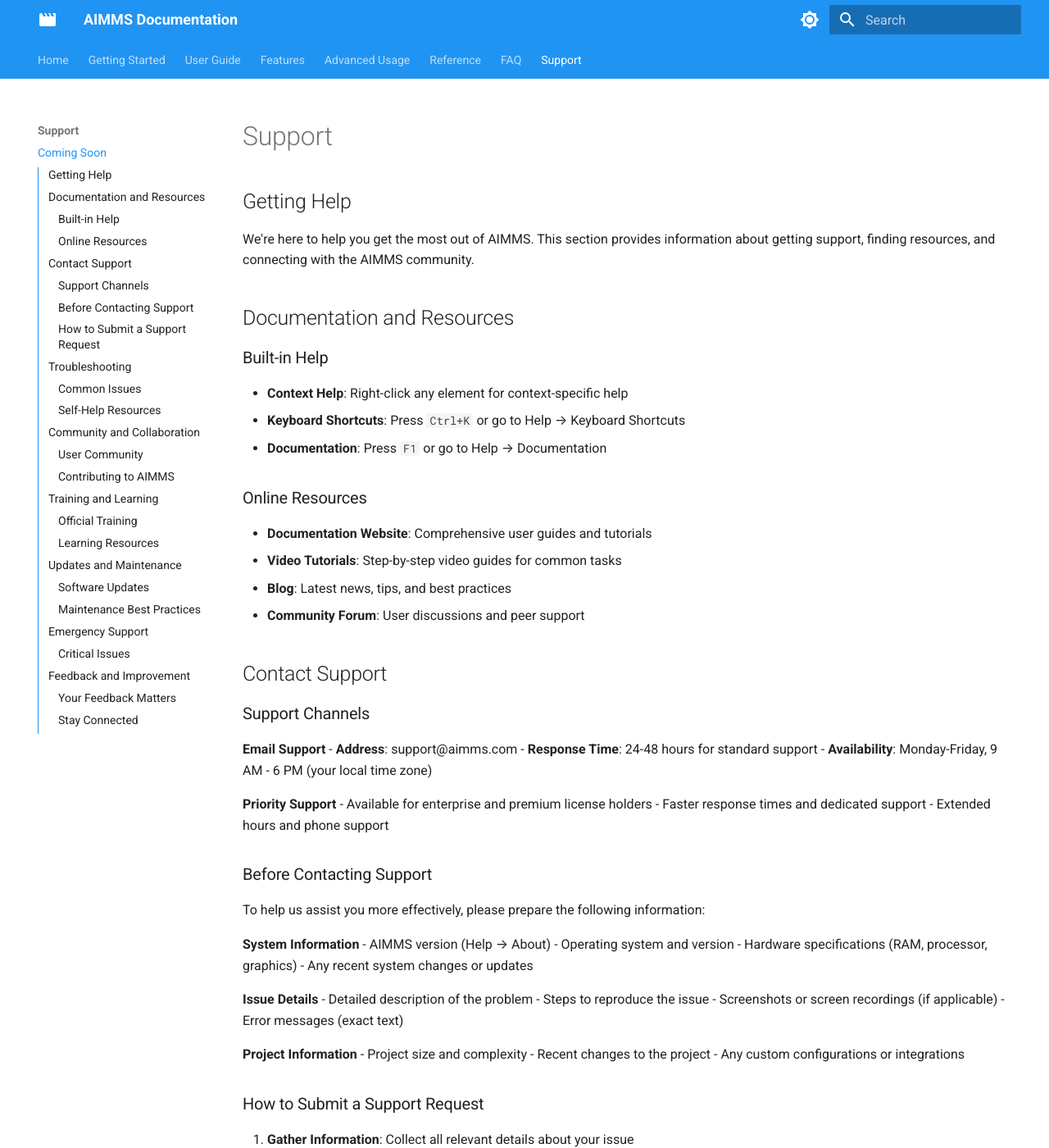
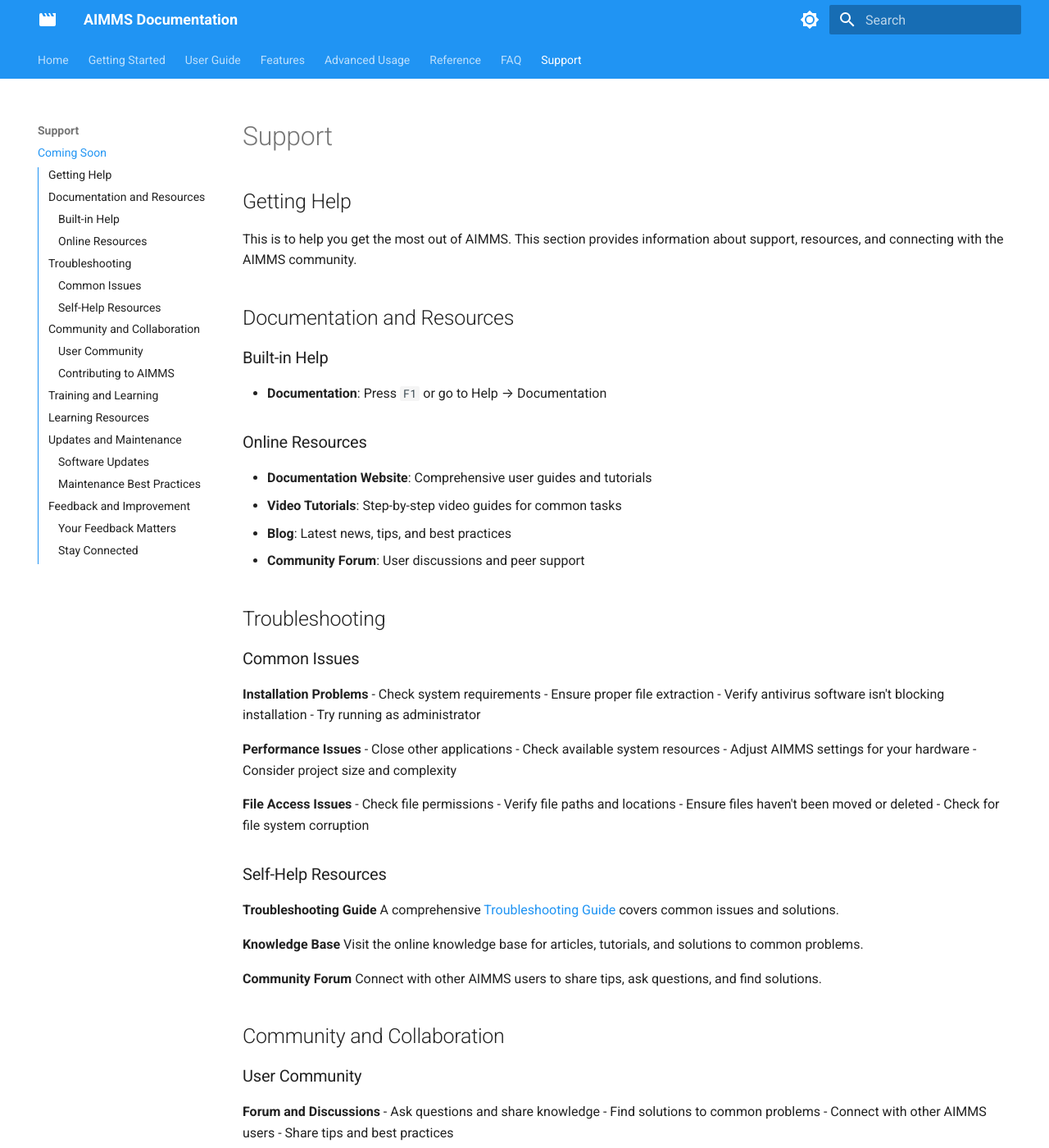
Before and after one commit to AI-Making-Movies/aimms-docs, an MkDocs documentation site: the page built from docs/support/index.md, in a window 1280 px wide and 1400 px high. Shown: the whole window at 82% size. Built offline with MkDocs 1.6.1 and Material for MkDocs 9.7.7, drawn with Linux system fonts in a browser that asks for light colours; the version menu is left out; some of the changed text lies outside the part shown.

Commit message:
updates to document content

```diff
--- a/docs/support/index.md
+++ b/docs/support/index.md
@@ -2,13 +2,11 @@
 
 ## Getting Help
 
-We're here to help you get the most out of AIMMS. This section provides information about getting support, finding resources, and connecting with the AIMMS community.
+This is to help you get the most out of AIMMS. This section provides information about support, resources, and connecting with the AIMMS community.
 
 ## Documentation and Resources
 
 ### Built-in Help
-- **Context Help**: Right-click any element for context-specific help
-- **Keyboard Shortcuts**: Press `Ctrl+K` or go to Help → Keyboard Shortcuts
 - **Documentation**: Press `F1` or go to Help → Documentation
 
 ### Online Resources
@@ -16,48 +14,6 @@
 - **Video Tutorials**: Step-by-step video guides for common tasks
 - **Blog**: Latest news, tips, and best practices
 - **Community Forum**: User discussions and peer support
-
-## Contact Support
-
-### Support Channels
-
-**Email Support**
-- **Address**: support@aimms.com
-- **Response Time**: 24-48 hours for standard support
-- **Availability**: Monday-Friday, 9 AM - 6 PM (your local time zone)
-
-**Priority Support**
-- Available for enterprise and premium license holders
-- Faster response times and dedicated support
-- Extended hours and phone support
-
-### Before Contacting Support
-
-To help us assist you more effectively, please prepare the following information:
-
-**System Information**
-- AIMMS version (Help → About)
-- Operating system and version
-- Hardware specifications (RAM, processor, graphics)
-- Any recent system changes or updates
-
-**Issue Details**
-- Detailed description of the problem
-- Steps to reproduce the issue
-- Screenshots or screen recordings (if applicable)
-- Error messages (exact text)
-
-**Project Information**
-- Project size and complexity
-- Recent changes to the project
-- Any custom configurations or integrations
-
-### How to Submit a Support Request
-
-1. **Gather Information**: Collect all relevant details about your issue
-2. **Check Documentation**: Review our documentation and FAQ for solutions
-3. **Search Community**: Check if others have encountered similar issues
-4. **Contact Support**: Send an email to support@aimms.com with all relevant information
 
 ## Troubleshooting
 
@@ -124,21 +80,7 @@
 
 ## Training and Learning
 
-### Official Training
-
-**Online Courses**
-- Self-paced learning modules
-- Video tutorials and demonstrations
-- Interactive exercises and quizzes
-- Certification programs
-
-**Live Training**
-- Instructor-led online sessions
-- Custom training for teams
-- On-site training (available for enterprise customers)
-- Workshop and seminar participation
-
-### Learning Resources
+## Learning Resources
 
 **Documentation**
 - Comprehensive user guides
@@ -156,16 +98,9 @@
 
 ### Software Updates
 
-**Automatic Updates**
-- Configure automatic update notifications
-- Review update notes and changelogs
-- Plan for update deployment
-- Test updates in non-production environments
-
 **Manual Updates**
-- Download updates from our website
+- Download updates from the website
 - Follow update instructions carefully
-- Backup projects before updating
 - Verify functionality after updates
 
 ### Maintenance Best Practices
@@ -182,33 +117,11 @@
 - Regular project reviews and audits
 - Documentation and knowledge management
 
-## Emergency Support
-
-### Critical Issues
-
-**Definition of Critical Issues**
-- Complete system failure
-- Data loss or corruption
-- Security vulnerabilities
-- Business-critical functionality failure
-
-**Emergency Contact**
-For critical issues outside of business hours:
-- Enterprise customers: Use priority support channels
-- All users: Document the issue and contact support during business hours
-
-**Escalation Process**
-1. Initial support contact
-2. Technical analysis and diagnosis
-3. Escalation to senior support (if needed)
-4. Engineering team involvement (for complex issues)
-5. Resolution and follow-up
-
 ## Feedback and Improvement
 
 ### Your Feedback Matters
 
-We value your feedback to help us improve AIMMS. Please share your thoughts on:
+Your feedback will help to improve AIMMS. Please share your thoughts on:
 
 - Feature requests and improvements
 - Bug reports and issues
@@ -218,13 +131,7 @@
 
 ### Stay Connected
 
-**Newsletter**
-Subscribe to our newsletter for updates, tips, and announcements.
+**Social Media**
+Follow on social media for news, community highlights, and product updates.
 
-**Social Media**
-Follow us on social media for news, community highlights, and product updates.
-
-**Events and Webinars**
-Attend our events and webinars to learn about new features and best practices.
-
-Thank you for choosing AIMMS! We're committed to providing excellent support and helping you succeed with your storyboard management needs.
+Thank you for choosing AIMMS!
```
Also changed, not shown: other parts of docs/support/index.md (+2 -2 lines), docs/getting-started/first-steps.md (+1 -1 lines), docs/index.md (+3 -3 lines), docs/reference/index.md (+1 -1 lines).
